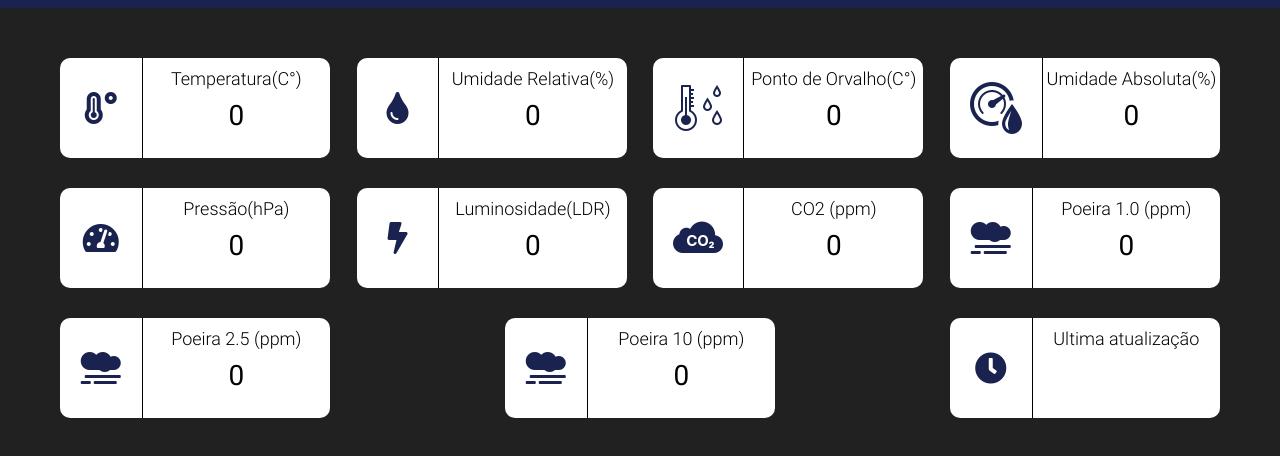
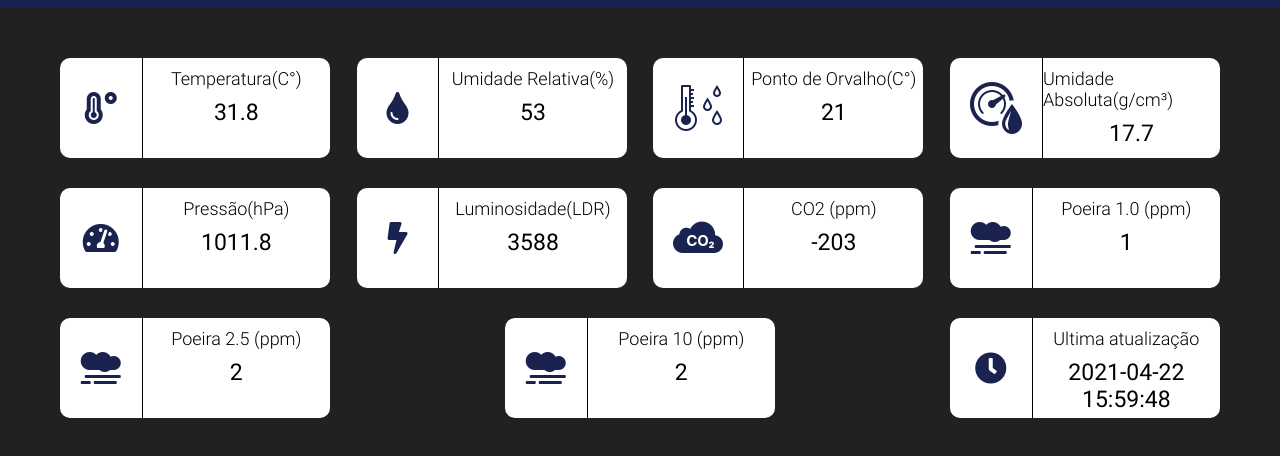
Before and after one commit to estacao-cefet/estacao-museu-server, a website: page webpage/index.html in a window 1280 px wide. Shown: the part 52-508 px from the top of the page. Drawn offline with nearby package versions, Linux system fonts and the light colour scheme; no server answers.

Commit message:
Alteração de unidade e dimensões do cartão

```diff
--- a/webpage/scripts/main.js
+++ b/webpage/scripts/main.js
@@ -13,7 +13,7 @@ let cards = [
     id: "dewpoint",
   },
   {
-    title: "Umidade Absoluta(%)",
+    title: "Umidade Absoluta(g/cm³)",
     icon: "./assets/absolut_humidity.png",
     id: "absolutehumidity",
   },
@@ -40,10 +40,25 @@ let cards = [
 
 let init = async () => {
   createCards();
-  let resp = await fetch(API_URL, {
-    method: "GET",
-  });
-  let data = await resp.json();
+  // let resp = await fetch(API_URL, {
+  //   method: "GET",
+  // });
+  // let data = await resp.json();
+  let data = {
+    absolutehumidity: 17.7,
+    co2: -203,
+    dataid: 1644,
+    datetime: "2021-04-22 15:59:48",
+    device: "museu1",
+    dewpoint: 21,
+    dust10: 1,
+    dust25: 2,
+    dust100: 2,
+    humidity: 53,
+    luminosity: 3588,
+    pressure: 1011.8,
+    temperature: 31.8,
+  };
   updateData(data);
 };
 
--- a/webpage/styles/main.css
+++ b/webpage/styles/main.css
@@ -2,11 +2,6 @@
   margin: 0;
   padding: 0;
   font-family: "Roboto";
-}
-html,
-body {
-  height: 100%;
-  width: 100%;
 }
 
 h1,
@@ -78,9 +73,9 @@ header {
 }
 
 .card_texts p {
-  font-size: 28px;
+  font-size: 23px;
 }
 
 .card_texts h3 {
-  font-size: large;
+  font-size: 18px;
 }
```
